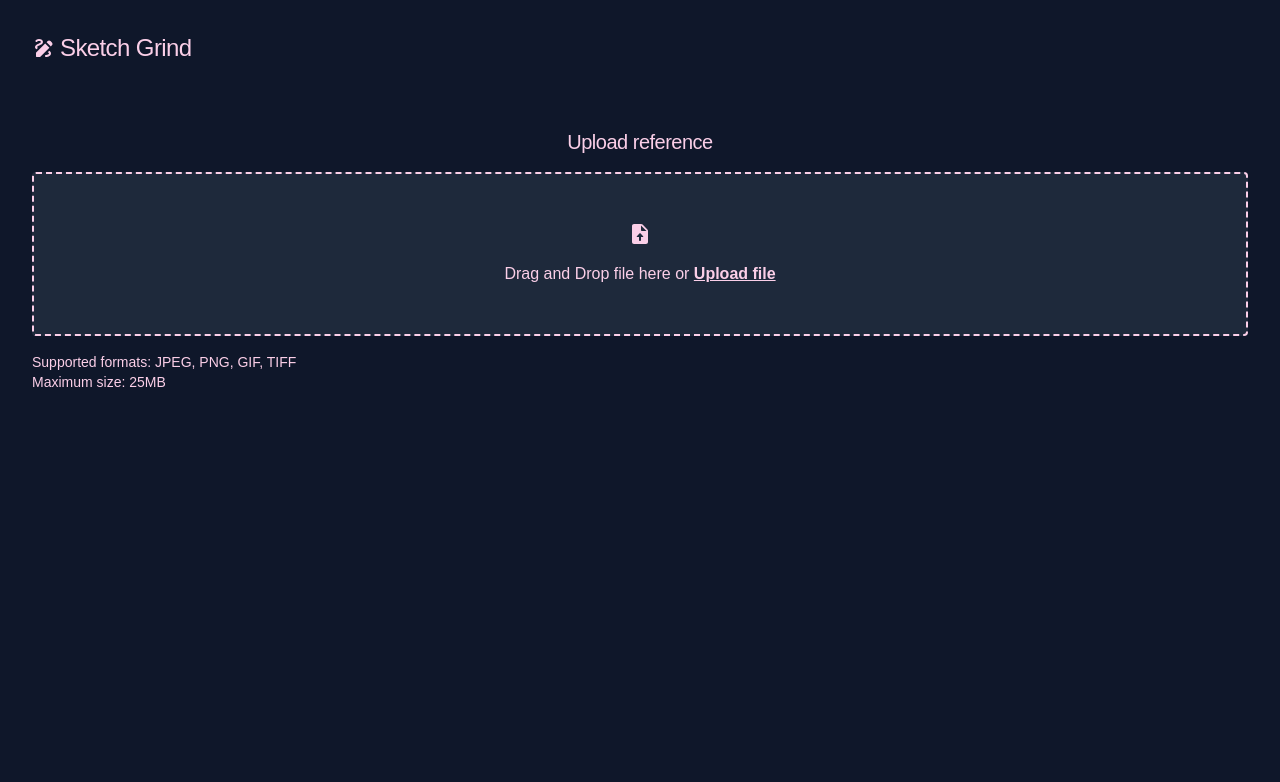
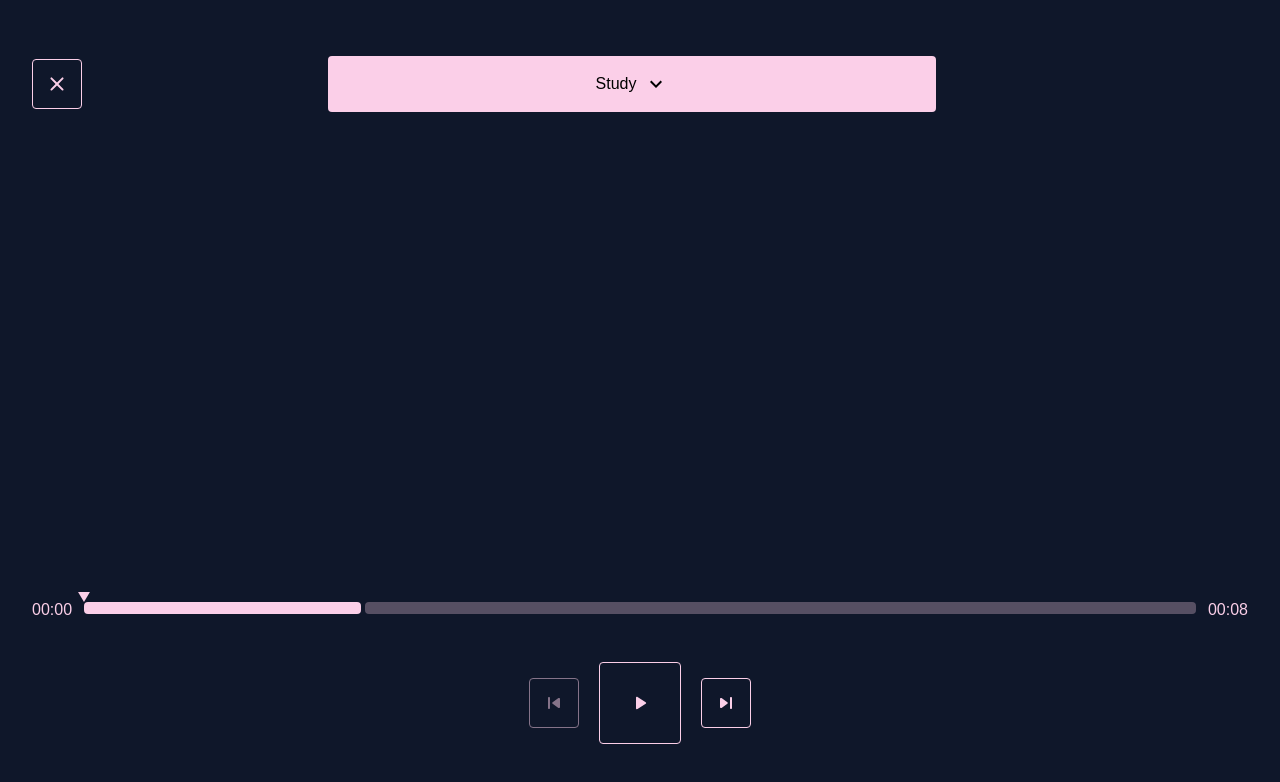
Before and after one commit to Healoz/sketch-grind, a Next.js app: page / in a window 1280 px wide. Shown: the top 782 px of the page. Built offline with nearby package versions, Linux system fonts and the light colour scheme.

Commit message:
added session data and current session logic

```diff
--- a/app/components/session/in-progress/SessionInProgress.tsx
+++ b/app/components/session/in-progress/SessionInProgress.tsx
@@ -13,7 +13,7 @@ import { SessionStatus } from "@/app/types/SessionStatus";
 interface SessionInProgressProps {
   preview: string | ArrayBuffer | null;
   session: Session;
-  getTotalSessionTime: () => number;
+  getTotalSessionTime: (session: Session) => number;
   setSessionStatus: (sessionStatus: SessionStatus) => void;
 }
 
--- a/app/components/session/in-progress/session-timer/SessionTimer.tsx
+++ b/app/components/session/in-progress/session-timer/SessionTimer.tsx
@@ -7,7 +7,7 @@ import { Step } from "@/app/types/Step";
 
 interface SessionTimerProps {
   session: Session;
-  getTotalSessionTime: () => number;
+  getTotalSessionTime: (session: Session) => number;
   sessionProgress: number;
   setSessionRunning: (isRunning: boolean) => void;
   sessionRunning: boolean;
@@ -28,7 +28,7 @@ const SessionTimer: FC<SessionTimerProps> = ({
   setCurrentStepIndex,
   currentStepIndex,
   handleSkipBackwards,
-  handleSkipForwards
+  handleSkipForwards,
 }) => {
   const formatTime = (totalSeconds: number): string => {
     const hours = Math.floor(totalSeconds / 3600);
@@ -56,10 +56,11 @@ const SessionTimer: FC<SessionTimerProps> = ({
             getTotalSessionTime={getTotalSessionTime}
             sessionProgress={sessionProgress}
             sessionSteps={sessionSteps}
+            currentSession={session}
           />
         </div>
         {/* Full time */}
-        <TimeDisplay>{formatTime(getTotalSessionTime())}</TimeDisplay>
+        <TimeDisplay>{formatTime(getTotalSessionTime(session))}</TimeDisplay>
       </div>
       <TimelineControls
         setSessionRunning={setSessionRunning}
--- a/app/components/session/in-progress/session-timer/TimelineDisplay.tsx
+++ b/app/components/session/in-progress/session-timer/TimelineDisplay.tsx
@@ -4,9 +4,11 @@ import Triangle from "../../../../../public/triangle.svg";
 import Image from "next/image";
 import { motion } from "framer-motion";
 import { Step } from "@/app/types/Step";
+import { Session } from "@/app/types/Session";
 
 interface TimelineDisplayProps {
-  getTotalSessionTime: () => number;
+  getTotalSessionTime: (session: Session) => number;
+  currentSession: Session;
   sessionProgress: number;
   sessionSteps: Step[];
 }
@@ -15,11 +17,12 @@ const TimelineDisplay: FC<TimelineDisplayProps> = ({
   getTotalSessionTime,
   sessionProgress,
   sessionSteps,
+  currentSession
 }) => {
-  const widthPassed = (sessionProgress / getTotalSessionTime()) * 100 + "%";
+  const widthPassed = (sessionProgress / getTotalSessionTime(currentSession)) * 100 + "%";
 
   const calculateStepWidth = (step: Step): number => {
-    return (step.timeInSeconds / getTotalSessionTime()) * 100;
+    return (step.timeInSeconds / getTotalSessionTime(currentSession)) * 100;
   };
 
   const StepDisplay = () => {
--- a/app/components/session/setup/SessionSelect.tsx
+++ b/app/components/session/setup/SessionSelect.tsx
@@ -3,13 +3,22 @@ import MainHeading from "../../MainHeading";
 import SessionTile from "./session-select/SessionTile";
 import Reference from "../../Reference";
 import SessionInfo from "./session-select/SessionInfo";
-import AddRoundedIcon from '@mui/icons-material/AddRounded';
+import AddRoundedIcon from "@mui/icons-material/AddRounded";
+import { Session } from "@/app/types/Session";
 
 interface SessionSelectProps {
   preview: string | ArrayBuffer | null;
+  sessions: Session[];
+  setCurrentSession: (currentSession: Session) => void;
+  getTotalSessionTime: (session: Session) => number;
 }
 
-const SessionSelect: FC<SessionSelectProps> = ({ preview }) => {
+const SessionSelect: FC<SessionSelectProps> = ({ preview, sessions, getTotalSessionTime }) => {
+
+  const handleSessionClick = (sessionId: string) => {
+    console.log("Session clicked");
+  }
+
   const testSessions = [
     "session 1",
     "session 2",
@@ -18,14 +27,17 @@ const SessionSelect: FC<SessionSelectProps> = ({ preview }) => {
     "session 5",
   ];
 
-  const sessions = testSessions.map((session, index) => (
-    <SessionTile key={index} name={session}></SessionTile>
+  const sessionsContent = sessions.map((session, index) => (
+    <SessionTile key={index} session={session}></SessionTile>
   ));
 
-  sessions.unshift(<div className="flex flex-col gap-2 border rounded border-pink-200 bg-slate-800 p-4">
-    <p>New Session</p>
-    <SessionInfo icon={AddRoundedIcon}>Create custom session</SessionInfo>
-  </div>)
+  // adding new session div to sessions array
+  sessionsContent.unshift(
+    <div className="flex flex-col gap-2 border rounded border-pink-200 bg-slate-800 p-4">
+      <p>New Session</p>
+      <SessionInfo icon={AddRoundedIcon}>Create custom session</SessionInfo>
+    </div>
+  );
 
   return (
     <div className="text-pink-200 relative">
@@ -42,7 +54,7 @@ const SessionSelect: FC<SessionSelectProps> = ({ preview }) => {
       </div>
 
       <div className="flex justify-center flex-col w-full">
-        <div className="grid grid-cols-2 gap-6">{sessions}</div>
+        <div className="grid grid-cols-2 gap-6">{sessionsContent}</div>
       </div>
 
       {/* Session popup when session clicked */}
--- a/app/components/session/setup/session-select/SessionTile.tsx
+++ b/app/components/session/setup/session-select/SessionTile.tsx
@@ -2,15 +2,16 @@ import React, { FC } from "react";
 import SessionInfo from "./SessionInfo";
 import AccessTimeFilledIcon from "@mui/icons-material/AccessTimeFilled";
 import TaskAltRoundedIcon from '@mui/icons-material/TaskAltRounded';
+import { Session } from "@/app/types/Session";
 
 interface SessionTileProps {
-  name: string;
+  session: Session;
 }
 
-const SessionTile: FC<SessionTileProps> = ({ name }) => {
+const SessionTile: FC<SessionTileProps> = ({ session }) => {
   return (
     <div className="flex flex-col gap-2 border rounded border-pink-200 p-4">
-      <p>{name}</p>
+      <p>{session.name}</p>
       <div className="flex justify-between">
         <SessionInfo icon={AccessTimeFilledIcon}>10:27</SessionInfo>
         <SessionInfo icon={TaskAltRoundedIcon}>3 steps</SessionInfo>
--- /dev/null
+++ b/app/data/sessions.json
@@ -0,0 +1,85 @@
+{
+    "sessions": [
+      {
+        "id": "1",
+        "name": "session 1",
+        "img": "jdkwajd",
+        "steps": [
+          {
+            "name": "Study",
+            "description": "Lorem ipsum dolor sit amet consectetur adipisicing elit. Minima consectetur inventore cum enim suscipit maxime?",
+            "timeInSeconds": 2,
+            "elementStyling": {
+              "bgColour": "pink-200",
+              "borderColour": "",
+              "textColour": "slate-900"
+            }
+          },
+          {
+            "name": "Check mistakes",
+            "description": "check mistakes",
+            "timeInSeconds": 6,
+            "elementStyling": {
+              "bgColour": "pink-200/30",
+              "borderColour": "",
+              "textColour": "pink-200"
+            }
+          }
+        ]
+      },
+      {
+        "id": "2",
+        "name": "session 2",
+        "img": "xyz123",
+        "steps": [
+          {
+            "name": "Warmup",
+            "description": "Do a short warmup before starting the session",
+            "timeInSeconds": 5,
+            "elementStyling": {
+              "bgColour": "blue-100",
+              "borderColour": "blue-500",
+              "textColour": "blue-900"
+            }
+          },
+          {
+            "name": "Main task",
+            "description": "Complete the main task",
+            "timeInSeconds": 10,
+            "elementStyling": {
+              "bgColour": "blue-200",
+              "borderColour": "blue-400",
+              "textColour": "blue-900"
+            }
+          }
+        ]
+      },
+      {
+        "id": "3",
+        "name": "session 3",
+        "img": "abc789",
+        "steps": [
+          {
+            "name": "Plan",
+            "description": "Plan your approach before starting",
+            "timeInSeconds": 3,
+            "elementStyling": {
+              "bgColour": "green-200",
+              "borderColour": "green-500",
+              "textColour": "green-900"
+            }
+          },
+          {
+            "name": "Execution",
+            "description": "Execute the plan",
+            "timeInSeconds": 8,
+            "elementStyling": {
+              "bgColour": "green-300",
+              "borderColour": "green-600",
+              "textColour": "green-900"
+            }
+          }
+        ]
+      }
+    ]
+  }
--- a/app/page.tsx
+++ b/app/page.tsx
@@ -9,41 +9,18 @@ import { Step } from "./types/Step";
 import { SessionStatus } from "./types/SessionStatus";
 import SessionComplete from "./components/session/complete/SessionComplete";
 import SessionSelect from "./components/session/setup/SessionSelect";
+import sessionsData from "./data/sessions.json";
 
 export default function Home() {
   const [preview, setPreview] = useState<string | ArrayBuffer | null>(null);
   const [sessionStatus, setSessionStatus] = useState<SessionStatus>(
     SessionStatus.SETUP
   );
-  const [session, setSession] = useState<Session>({
-    id: "1",
-    img: "jdkwajd",
-    steps: [
-      {
-        name: "Study",
-        description:
-          "Lorem ipsum dolor sit amet consectetur adipisicing elit. Minima consectetur inventore cum enim suscipit maxime?",
-        timeInSeconds: 2,
-        elementStyling: {
-          bgColour: "pink-200",
-          borderColour: "",
-          textColour: "slate-900",
-        },
-      },
-      {
-        name: "Check mistakes",
-        description: "check mistakes",
-        timeInSeconds: 6,
-        elementStyling: {
-          bgColour: "pink-200/30",
-          borderColour: "",
-          textColour: "pink-200",
-        },
-      },
-    ],
-  });
+  const [sessions, setSessions] = useState<Session[]>(sessionsData.sessions);
 
-  const getTotalSessionTime = (): number => {
+  const [currentSession, setCurrentSession] = useState<Session>(sessions[0]);
+
+  const getTotalSessionTime = (session: Session): number => {
     let totalTime = 0;
     session.steps.forEach((step) => {
       totalTime += step.timeInSeconds;
@@ -56,7 +33,7 @@ export default function Home() {
     <main className="bg-slate-900 bg-cover bg-center font-sans flex items-center justify-center overflow-hidden">
       <motion.div className="min-w-full flex flex-col h-svh p-8" layout>
         <AnimatePresence>
-          {sessionStatus === SessionStatus.SETUP && (
+          {sessionStatus === SessionStatus.IN_PROGRESS && (
             <motion.div
               key={SessionStatus.SETUP}
               initial={{ opacity: 1, y: 0, x: 0 }}
@@ -76,9 +53,16 @@ export default function Home() {
             </motion.div>
           )}
 
-          {sessionStatus === SessionStatus.SESSION_SELECT && (<SessionSelect preview={preview} />)}
+          {sessionStatus === SessionStatus.SESSION_SELECT && (
+            <SessionSelect
+              preview={preview}
+              sessions={sessions}
+              setCurrentSession={setCurrentSession}
+              getTotalSessionTime={getTotalSessionTime}
+            />
+          )}
 
-          {sessionStatus === SessionStatus.IN_PROGRESS && (
+          {sessionStatus === SessionStatus.SETUP && (
             <motion.div
               key={SessionStatus.IN_PROGRESS}
               className="h-full"
@@ -96,7 +80,7 @@ export default function Home() {
             >
               <SessionInProgress
                 preview={preview}
-                session={session}
+                session={currentSession}
                 getTotalSessionTime={getTotalSessionTime}
                 setSessionStatus={setSessionStatus}
               />
--- a/app/types/Session.ts
+++ b/app/types/Session.ts
@@ -2,6 +2,7 @@ import { Step } from "./Step";
 
 export type Session = {
     id: string;
+    name: string;
     img: string;
     steps: Step[];
 }
```
